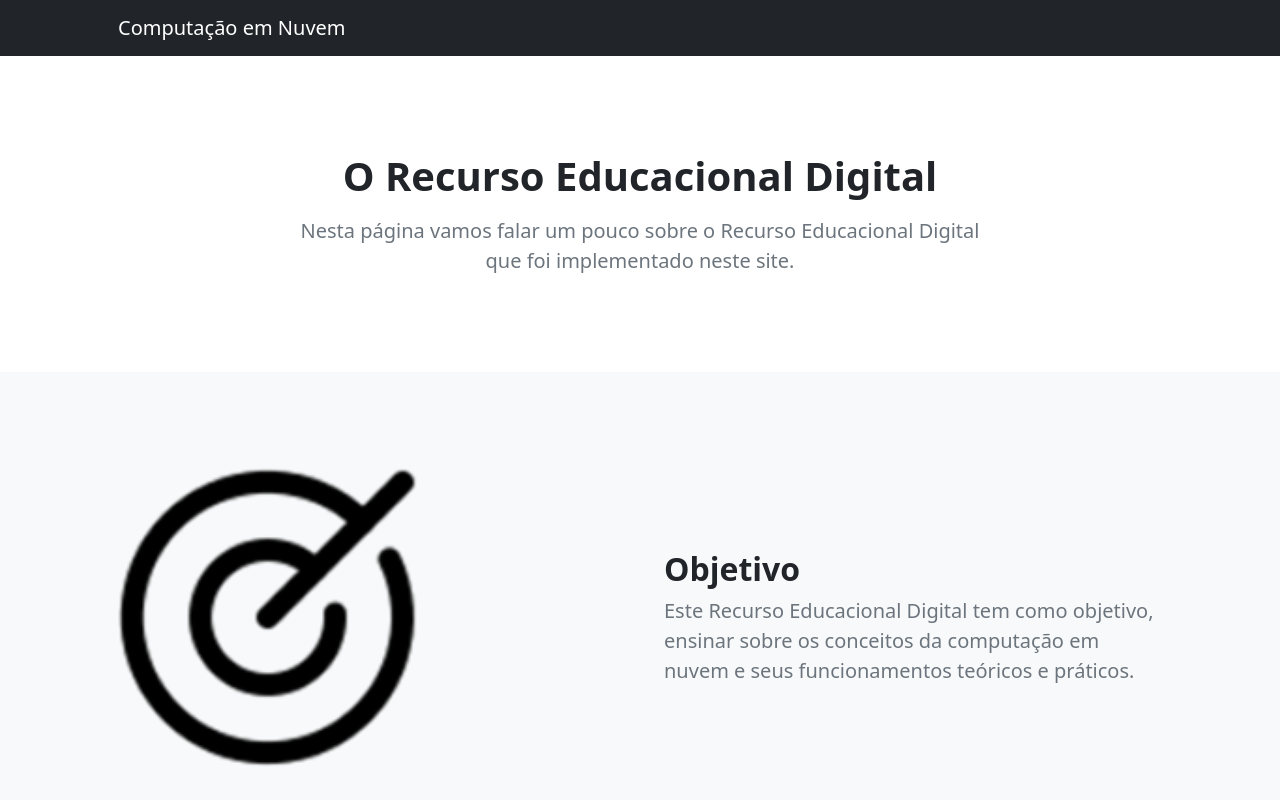
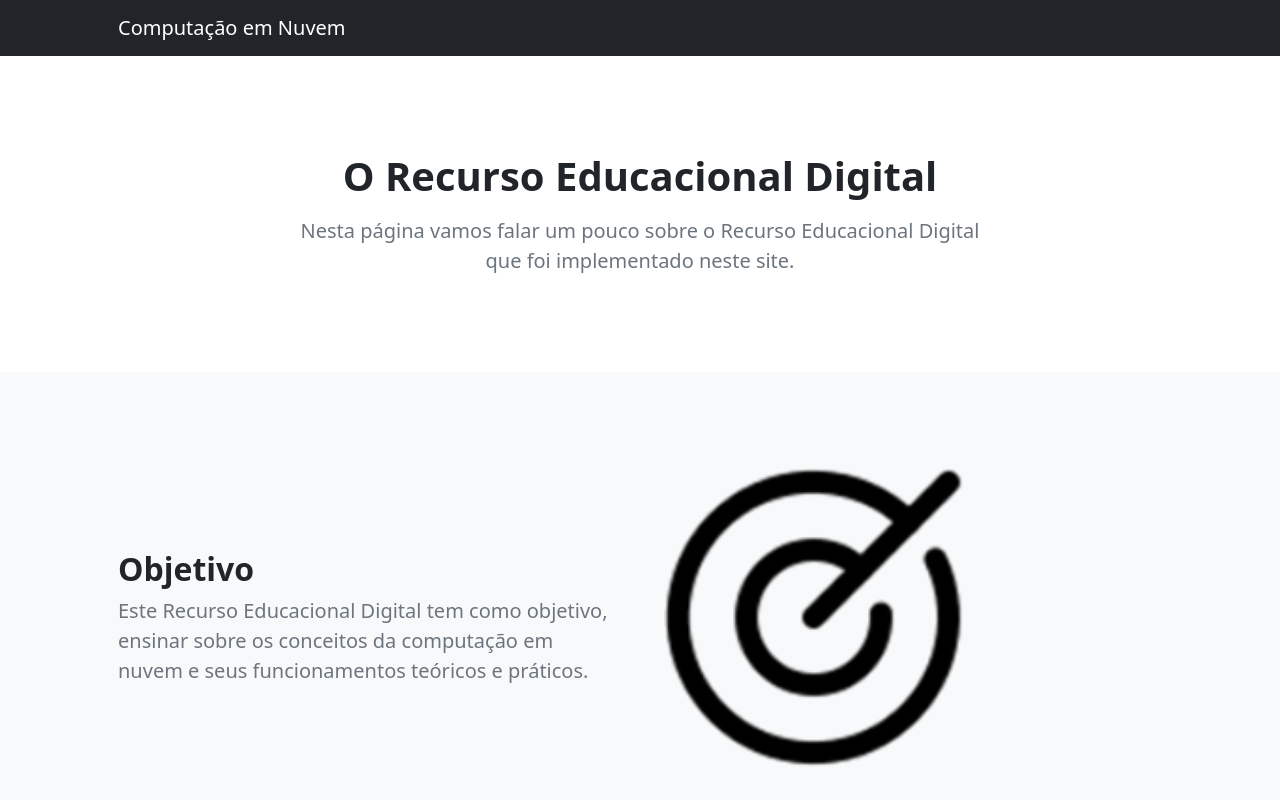
Before and after one commit to lucasquental/mack-compnuvem, a Next.js app: page /About in a window 1280 px wide. Shown: the top 800 px of the page. Built offline with nearby package versions, Linux system fonts and the light colour scheme.

Commit message:
Update index.tsx

```diff
--- a/pages/About/index.tsx
+++ b/pages/About/index.tsx
@@ -24,11 +24,11 @@ export default function About(){
                 <div className="container px-5 my-5">
                     <div className="row gx-5 align-items-center">
                         <div className="col-lg-6">
-                            <img className="img-fluid rounded mb-5 mb-lg-0" src="objetivo.png" style={{width:'300px'}} alt="..." /></div>
-                        <div className="col-lg-6">
                             <h2 className="fw-bolder">Objetivo</h2>
                             <p className="lead fw-normal text-muted mb-0">Este Recurso Educacional Digital tem como objetivo, ensinar sobre os conceitos da computação em nuvem e seus funcionamentos teóricos e práticos.</p>
                         </div>
+                        <div className="col-lg-6">
+                            <img className="img-fluid rounded mb-5 mb-lg-0" src="objetivo.png" style={{width:'300px'}} alt="..." /></div>
                     </div>
                 </div>
             </section>
```
